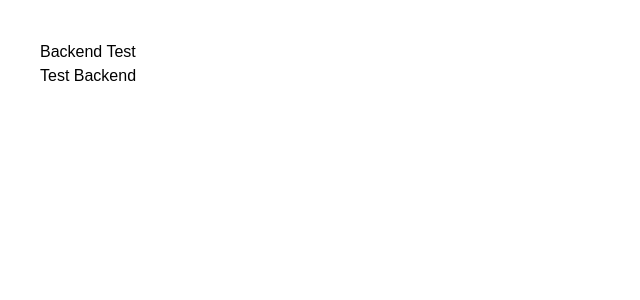
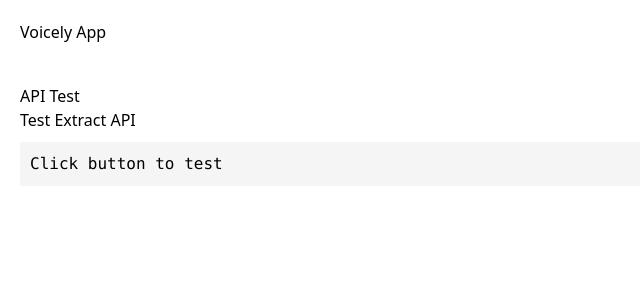
Before and after one commit to SUMITBOPATE/Voicely, a React (Vite) app: page / in a window 1280 px wide. Shown: the top 300 px of the page, without its empty margins (0-640 px from the left). Built offline with nearby package versions, Linux system fonts and the light colour scheme.

Commit message:
Add extract Api and Update Frontend

```diff
--- a/api/extract.js
+++ /dev/null
@@ -1,3 +0,0 @@
-export default function handler(req, res) {
-  res.status(200).json({ message: "Hello from Vercel API" });
-}
--- a/package.json
+++ b/package.json
@@ -10,7 +10,9 @@
     "preview": "vite preview"
   },
   "dependencies": {
+    "@mozilla/readability": "^0.6.0",
     "@tailwindcss/vite": "^4.1.18",
+    "jsdom": "^27.4.0",
     "react": "^19.2.0",
     "react-dom": "^19.2.0",
     "tailwindcss": "^4.1.18"
--- a/src/App.jsx
+++ b/src/App.jsx
@@ -1,37 +1,47 @@
+import { useState } from 'react';
 
-
-import { useState } from "react";
-
-function App() {
-  const [response, setResponse] = useState(null);
+function TestExtract() {
+  const [result, setResult] = useState(null);
   const [loading, setLoading] = useState(false);
 
-  const testBackend = async () => {
+  const testAPI = async () => {
     setLoading(true);
     try {
-      const res = await fetch("/api/extract");
-      const data = await res.json();
-      setResponse(data);
+      const res = await fetch('https://voicely-gamma.vercel.app/api/extract', {
+        method: 'POST',
+        headers: { 'Content-Type': 'application/json' },
+        body: JSON.stringify({ url: 'https://example.com' })
+      });
+      const text = await res.text();
+      console.log('Status:', res.status);
+      console.log('Response text:', text);
+      setResult({ status: res.status, raw: text });
     } catch (err) {
-      setResponse({ error: "Failed to reach backend" });
-    } finally {
-      setLoading(false);
+      setResult({ error: err.message });
     }
+    setLoading(false);
   };
 
   return (
-    <div style={{ padding: "40px", fontFamily: "sans-serif" }}>
-      <h1>Backend Test</h1>
-
-      <button onClick={testBackend} disabled={loading}>
-        {loading ? "Testing..." : "Test Backend"}
+    <div style={{ padding: '20px' }}>
+      <h3>API Test</h3>
+      <button onClick={testAPI} disabled={loading}>
+        {loading ? 'Loading...' : 'Test Extract API'}
       </button>
-
-      <pre style={{ marginTop: "20px" }}>
-        {response && JSON.stringify(response, null, 2)}
+      <pre style={{ background: '#f5f5f5', padding: '10px', marginTop: '10px' }}>
+        {result ? JSON.stringify(result, null, 2) : 'Click button to test'}
       </pre>
     </div>
   );
 }
 
+function App() {
+  return (
+    <>
+      <div style={{ padding: '20px' }}>Voicely App</div>
+      <TestExtract />
+    </>
+  );
+}
+
 export default App;
```
Also changed, not shown: api/tts.js (deleted), 2 other files (tests, documents, lock files or other folders).
